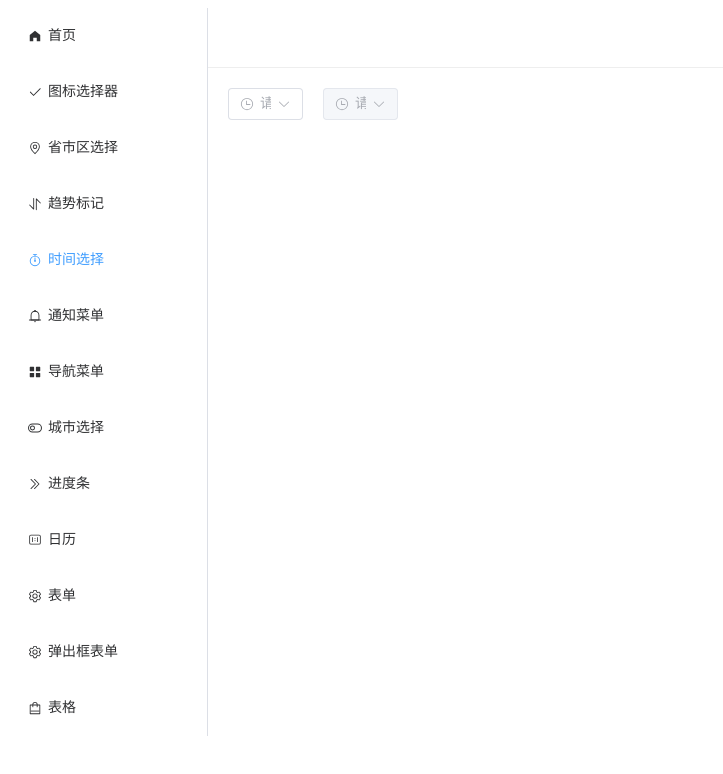
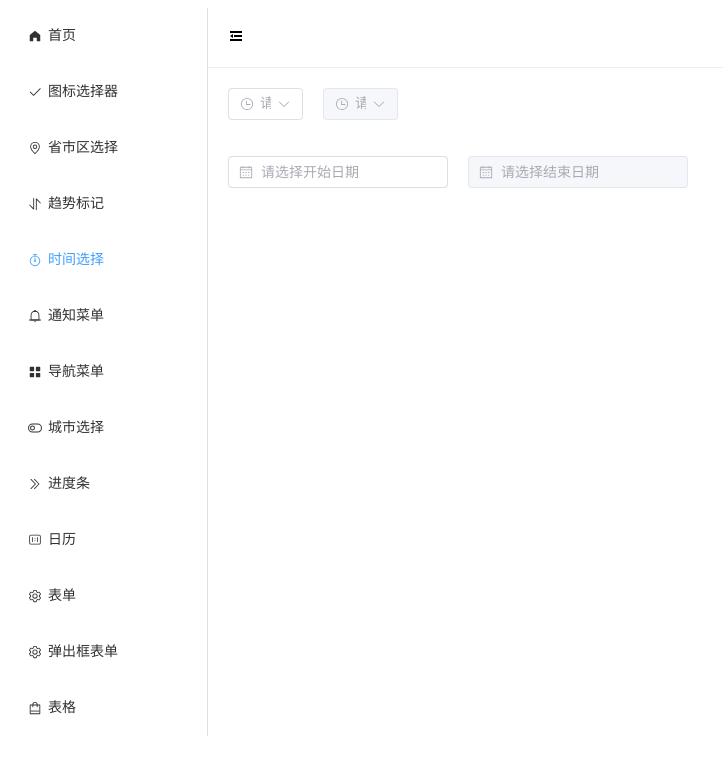
Before and after one commit to litingche1/m-ui, a Vue app: page /#/chooseTime in a window 1280 px wide. Shown: the top 774 px of the page, without its empty margins (0-723 px from the left). Built offline with nearby package versions, Linux system fonts and the light colour scheme.

Commit message:
添加日期选择器组件

```diff
--- /dev/null
+++ b/src/components/chooseDate/index.ts
@@ -0,0 +1,7 @@
+import {App} from 'vue'
+import chooseDate from './src/index.vue'
+export default{
+    install(app:App){
+        app.component('m-choose-date',chooseDate)
+    }
+}
--- /dev/null
+++ b/src/components/chooseDate/src/index.vue
@@ -0,0 +1,86 @@
+<template>
+    <main class="choose-date">
+        <section class="date-l">
+            <el-date-picker
+                    v-model="startDate"
+                    type="date"
+                    :placeholder="startPlaceholder"
+                    :disabled-date="dayDate"
+                    :size="size"
+                    v-bind="$attrs.startOptions"
+            />
+        </section>
+        <section>
+            <el-date-picker
+                    v-model="endDate"
+                    type="date"
+                    :placeholder="endPlaceholder"
+                    :size="size"
+                    :disabled="disableStatus"
+                    :disabled-date="endDateToday"
+                    v-bind="$attrs.endOptions"
+            />
+        </section>
+    </main>
+</template>
+
+<script lang="ts" setup>
+    import { ref,watch } from 'vue'
+    let props=defineProps({
+        startPlaceholder:{
+            type:String,
+            default:'请选择开始日期'
+        },
+        endPlaceholder:{
+            type:String,
+            default:'请选择结束日期'
+        },
+        // 是否禁用选择今天之前的日期
+        disableToday: {
+            type: Boolean,
+            default: true
+        }
+    })
+    let emits = defineEmits(['startDate','endDate'])
+    let startDate = ref<Date | null>(null)
+    let endDate = ref<Date | null>(null)
+    let disableStatus = ref<Boolean>(true)
+    let dayDate=(time:Date)=>{
+        if(props.disableToday){
+            return time.getTime() < Date.now() - 1000*60*60*24
+        }
+
+    }
+    let endDateToday=(time:Date)=>{
+        if(startDate.value){
+            return time.getTime() <  startDate.value.getTime() + 1000*60*60*24
+        }
+
+    }
+    watch(startDate,val=>{
+        if(!val){
+            disableStatus.value=true
+        }else{
+            disableStatus.value=false
+            emits('startDate',val)
+        }
+        endDate.value=null
+    })
+    watch(endDate,val=>{
+        if(val){
+            emits('endDate',{
+                startDate:startDate.value,
+                endDate:val
+            })
+        }
+    })
+</script>
+
+<style scoped>
+.choose-date{
+    display: flex;
+}
+    .date-l{
+        margin-right: 20px;
+    }
+</style>
--- a/src/components/index.ts
+++ b/src/components/index.ts
@@ -7,6 +7,7 @@ import list from './list'
 import menu from './menu'
 import progress from './progress'
 import chooseTime from './chooseTime'
+import chooseDate from './chooseDate'
 const components=[
     chooseIcon,
     chooseCity,
@@ -15,7 +16,8 @@ const components=[
     list,
     menu,
     progress,
-    chooseTime
+    chooseTime,
+    chooseDate
 ]
 export default {
     install(app:App){
--- a/src/views/Home.vue
+++ b/src/views/Home.vue
@@ -13,4 +13,8 @@
     .fd{
         color:red;
     }
+    svg{
+        width: 1em;
+        height: 1em;
+    }
 </style>
--- a/src/views/chooseTime/index.vue
+++ b/src/views/chooseTime/index.vue
@@ -3,6 +3,11 @@
         <m-choose-time @startTimeChang="startTimeChang" @endTimeChang="endTimeChang">
 
         </m-choose-time>
+<br/>
+        <br/>
+        <m-choose-date @startDate="startDate" @endDate="endDate">
+
+        </m-choose-date>
     </main>
 </template>
 
@@ -11,12 +16,22 @@
         endTime:string,
         startTime:string
     }
+    interface endDate{
+        startDate:Date | null,
+        endDate:Date | null
+    }
 const startTimeChang=(val:string)=>{
     console.log(val)
 }
 const endTimeChang=(val:endTime)=>{
     console.log(val)
 }
+    const startDate=(val:string)=>{
+        console.log(val)
+    }
+    const endDate=(val:endTime)=>{
+        console.log(val)
+    }
 </script>
 
 <style scoped>
```
